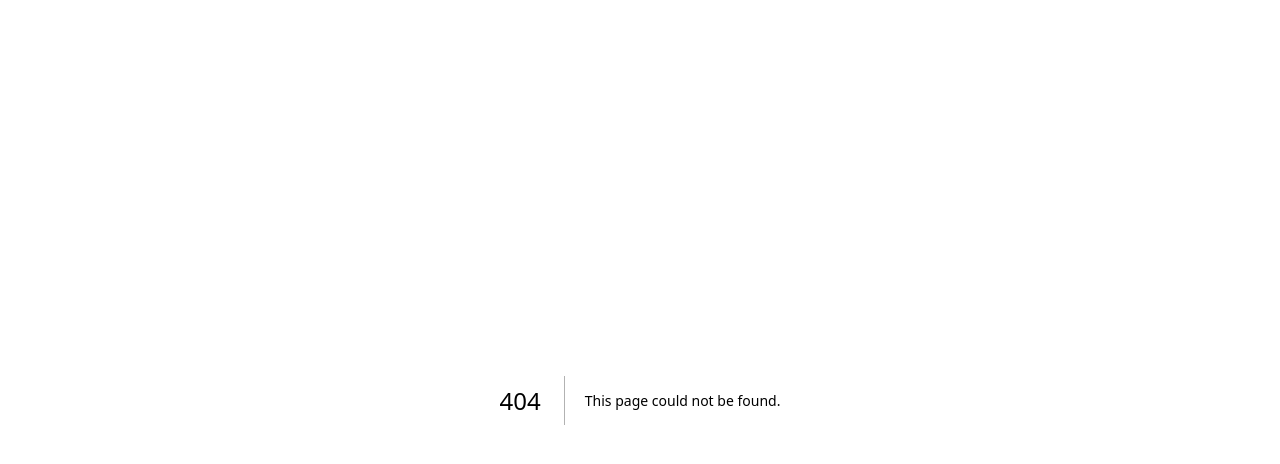
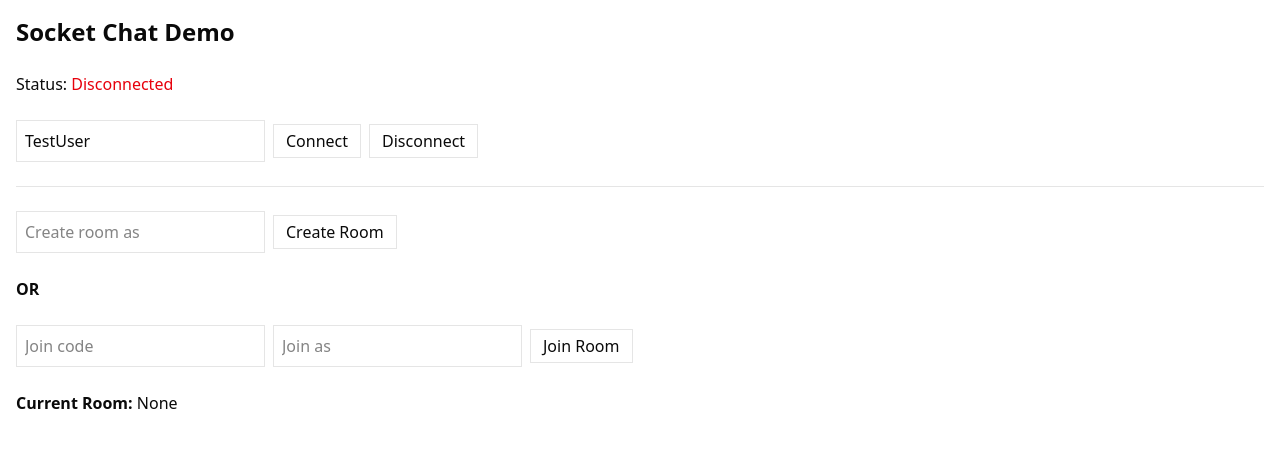
Before and after one commit to dezash123/vercel-hackathon, a Next.js app in the folder frontend/: page /socket in a window 1280 px wide. Before the commit this address had no page. Shown: the top 464 px of the page. Built offline with nearby package versions, Linux system fonts and the light colour scheme.

Commit message:
Add socket-based chat page

```diff
--- /dev/null
+++ b/frontend/app/socket/page.jsx
@@ -0,0 +1,220 @@
+"use client";
+
+import { useState, useEffect, useRef } from "react";
+import { io } from "socket.io-client";
+
+export default function SocketChatPage() {
+  const [socket, setSocket] = useState(null);
+  const [connected, setConnected] = useState(false);
+  const [userName, setUserName] = useState("TestUser");
+  const [createName, setCreateName] = useState("");
+  const [joinName, setJoinName] = useState("");
+  const [joinCode, setJoinCode] = useState("");
+  const [currentRoom, setCurrentRoom] = useState(null);
+  const [messages, setMessages] = useState([]);
+  const [messageInput, setMessageInput] = useState("");
+  const [llmName, setLlmName] = useState("");
+  const messagesEndRef = useRef(null);
+
+  useEffect(() => {
+    if (!socket) return;
+
+    const handleConnect = () => setConnected(true);
+    const handleDisconnect = () => {
+      setConnected(false);
+      setCurrentRoom(null);
+      setMessages([]);
+    };
+    const handleMessage = (msg) =>
+      setMessages((prev) => [...prev, msg]);
+
+    socket.on("connect", handleConnect);
+    socket.on("disconnect", handleDisconnect);
+    socket.on("message", handleMessage);
+
+    return () => {
+      socket.off("connect", handleConnect);
+      socket.off("disconnect", handleDisconnect);
+      socket.off("message", handleMessage);
+    };
+  }, [socket]);
+
+  useEffect(() => {
+    messagesEndRef.current?.scrollIntoView({ behavior: "smooth" });
+  }, [messages]);
+
+  const connect = () => {
+    if (!socket) {
+      const s = io("http://localhost:3001");
+      setSocket(s);
+    }
+  };
+
+  const disconnect = () => {
+    socket?.disconnect();
+    setSocket(null);
+  };
+
+  const createRoom = () => {
+    if (!socket || !connected) return;
+    const name = createName.trim() || userName.trim();
+    if (!name) return;
+    socket.emit("createRoom", name, (res) => {
+      if (res.error) {
+        alert("Error creating room: " + res.error);
+      } else {
+        setCurrentRoom(res.code);
+        setMessages([]);
+      }
+    });
+  };
+
+  const joinRoom = () => {
+    if (!socket || !connected) return;
+    const code = joinCode.trim();
+    const name = joinName.trim() || userName.trim();
+    if (!code || !name) return;
+    socket.emit("joinRoom", code, name, (res) => {
+      if (res.error) {
+        alert("Error joining room: " + res.error);
+      } else {
+        setCurrentRoom(code);
+        setMessages(res.messages || []);
+      }
+    });
+  };
+
+  const sendMessage = () => {
+    if (!socket || !connected || !currentRoom) return;
+    const text = messageInput.trim();
+    if (!text) return;
+    socket.emit("sendMessage", { text }, (res) => {
+      if (res?.error) alert("Error sending message: " + res.error);
+    });
+    setMessageInput("");
+  };
+
+  const addLLM = () => {
+    if (!socket || !connected || !currentRoom) return;
+    const name = llmName.trim();
+    if (!name) return;
+    socket.emit("addLLMToRoom", currentRoom, name);
+    setLlmName("");
+  };
+
+  const messageClass = (msg) => {
+    if (msg.user?.id === "system") return "text-blue-600";
+    if (msg.user?.name?.startsWith("@")) return "text-green-600";
+    return "";
+  };
+
+  return (
+    <div className="p-4 space-y-6">
+      <h1 className="text-2xl font-bold">Socket Chat Demo</h1>
+      <div>
+        <span>Status: </span>
+        <span className={connected ? "text-green-600" : "text-red-600"}>
+          {connected ? "Connected" : "Disconnected"}
+        </span>
+      </div>
+
+      <div className="space-x-2">
+        <input
+          className="border p-2"
+          value={userName}
+          onChange={(e) => setUserName(e.target.value)}
+          placeholder="User name"
+        />
+        <button className="border px-3 py-1" onClick={connect}>
+          Connect
+        </button>
+        <button
+          className="border px-3 py-1"
+          onClick={disconnect}
+          disabled={!connected}
+        >
+          Disconnect
+        </button>
+      </div>
+
+      <hr />
+
+      <div className="space-x-2">
+        <input
+          className="border p-2"
+          value={createName}
+          onChange={(e) => setCreateName(e.target.value)}
+          placeholder="Create room as"
+        />
+        <button className="border px-3 py-1" onClick={createRoom}>
+          Create Room
+        </button>
+      </div>
+
+      <p className="font-bold">OR</p>
+
+      <div className="space-x-2">
+        <input
+          className="border p-2"
+          value={joinCode}
+          onChange={(e) => setJoinCode(e.target.value)}
+          placeholder="Join code"
+        />
+        <input
+          className="border p-2"
+          value={joinName}
+          onChange={(e) => setJoinName(e.target.value)}
+          placeholder="Join as"
+        />
+        <button className="border px-3 py-1" onClick={joinRoom}>
+          Join Room
+        </button>
+      </div>
+
+      <div>
+        <strong>Current Room:</strong> {currentRoom || "None"}
+      </div>
+
+      {currentRoom && (
+        <>
+          <hr />
+          <div>
+            <h3 className="font-semibold mb-2">Messages</h3>
+            <div className="border h-64 overflow-y-auto p-2 space-y-1">
+              {messages.map((m, idx) => (
+                <div key={idx} className={"text-sm " + messageClass(m)}>
+                  <strong>{m.user?.name || "Unknown"}:</strong> {m.text}
+                </div>
+              ))}
+              <div ref={messagesEndRef} />
+            </div>
+            <div className="mt-2 space-x-2">
+              <input
+                className="border p-2 w-3/4"
+                value={messageInput}
+                onChange={(e) => setMessageInput(e.target.value)}
+                placeholder="Type a message"
+              />
+              <button className="border px-3 py-1" onClick={sendMessage}>
+                Send
+              </button>
+            </div>
+          </div>
+
+          <hr />
+          <div className="space-x-2">
+            <input
+              className="border p-2"
+              value={llmName}
+              onChange={(e) => setLlmName(e.target.value)}
+              placeholder="LLM name"
+            />
+            <button className="border px-3 py-1" onClick={addLLM}>
+              Add LLM
+            </button>
+          </div>
+        </>
+      )}
+    </div>
+  );
+}
--- a/frontend/package.json
+++ b/frontend/package.json
@@ -26,6 +26,7 @@
     "next-themes": "^0.4.6",
     "react": "^19.0.0",
     "react-dom": "^19.0.0",
+    "socket.io-client": "^4.7.5",
     "tailwind-merge": "^3.3.0"
   },
   "devDependencies": {
```
